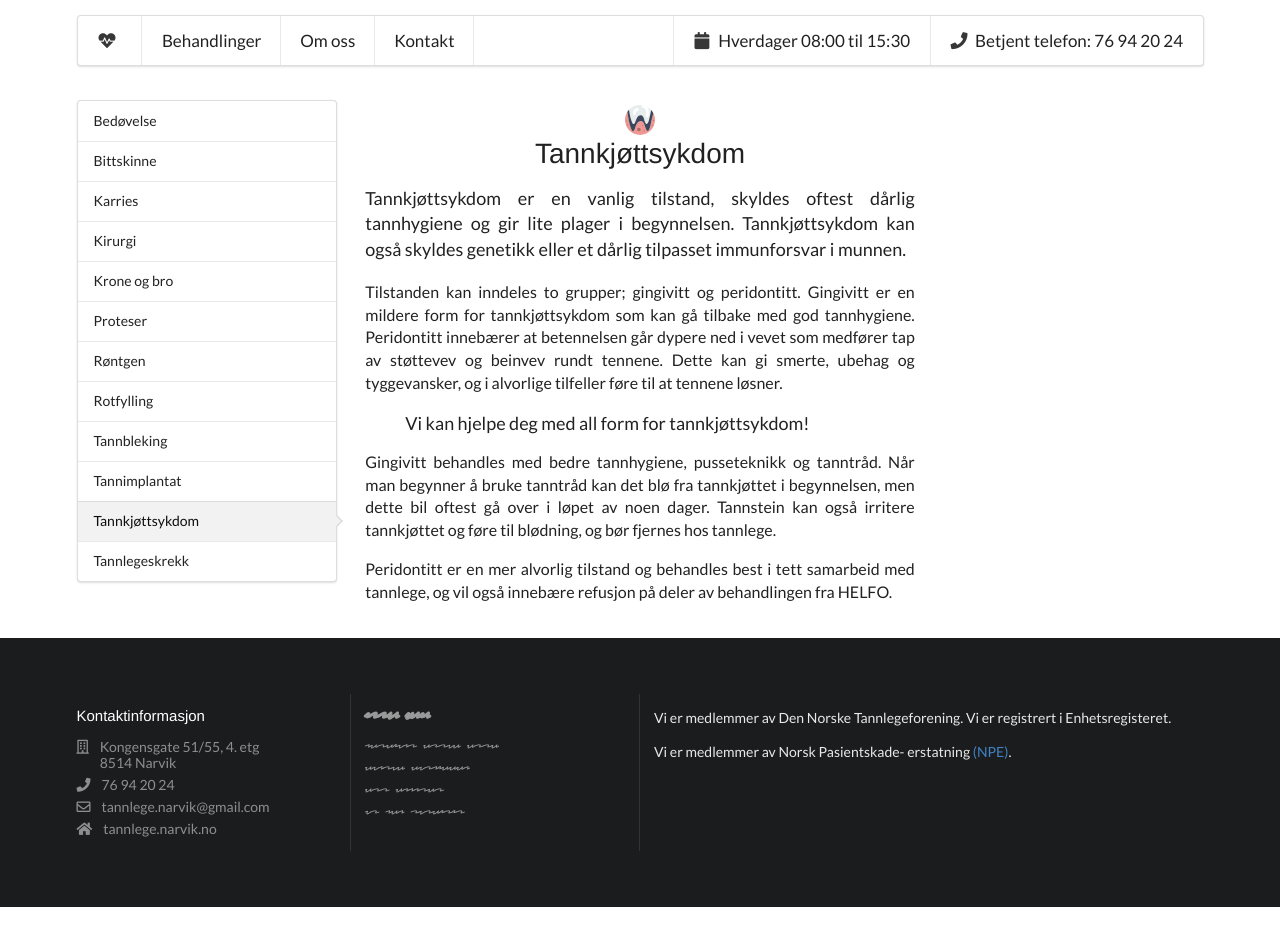
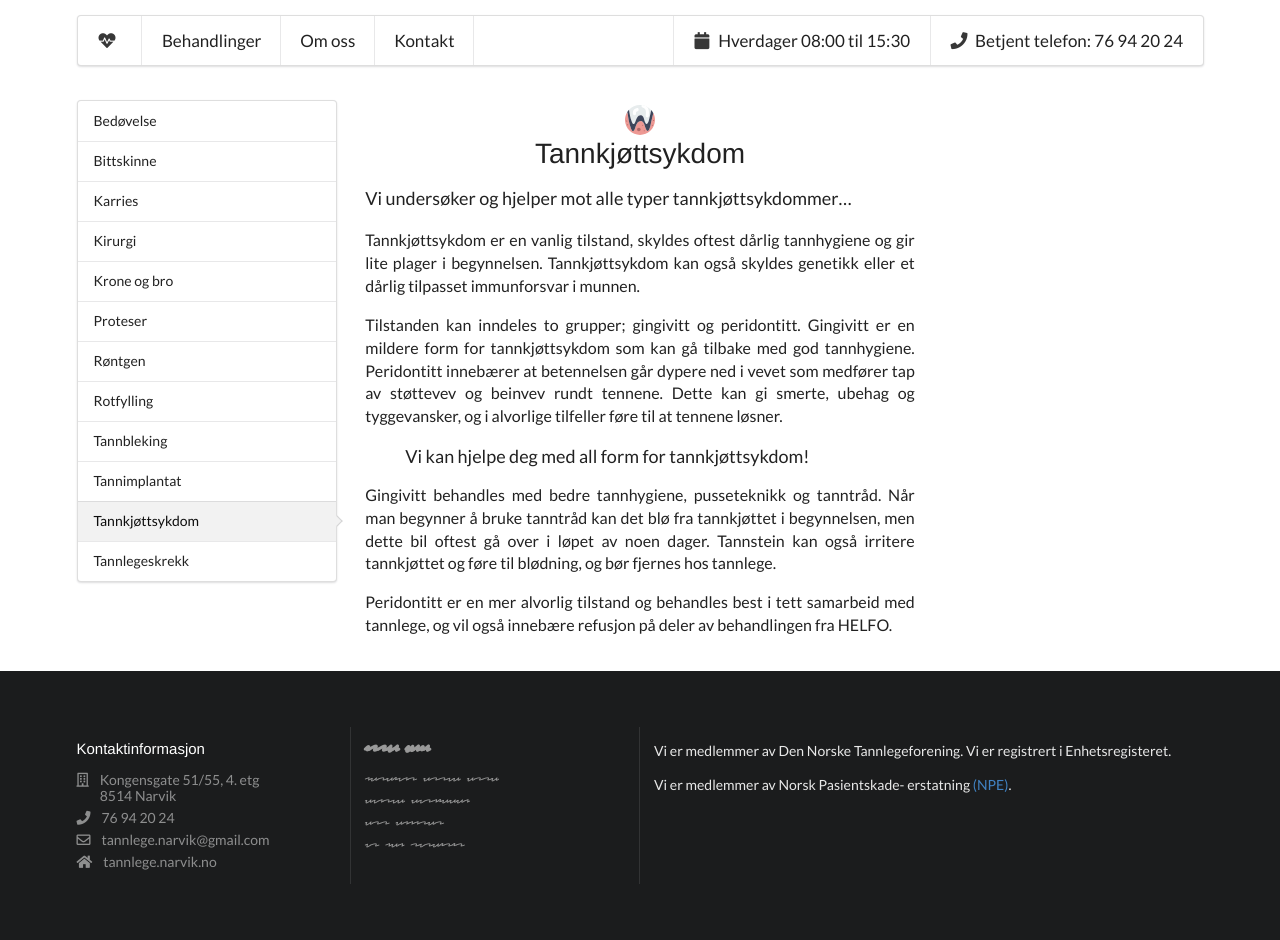
Before and after one commit to Starefossen/tannlege.narvik.no, a Jekyll site: the page built from _treatments/tannkjottsykdom.md, in a window 1280 px wide. Built offline with Jekyll 4.4.1, drawn with Linux system fonts in a browser that asks for light colours; nearby versions of some CDN libraries; before the commit the page ends 915 px from its top, so only the background shows below that.

Commit message:
Update tannkjottsykdom.md

```diff
--- a/_treatments/tannkjottsykdom.md
+++ b/_treatments/tannkjottsykdom.md
@@ -4,11 +4,13 @@ title: Tannkjøttsykdom
 image: gum-1
 ---
 
+Vi undersøker og hjelper mot alle typer tannkjøttsykdommer...
+
+<!--more-->
+
 Tannkjøttsykdom er en vanlig tilstand, skyldes oftest dårlig tannhygiene og gir
 lite plager i begynnelsen. Tannkjøttsykdom kan også skyldes genetikk eller et
 dårlig tilpasset immunforsvar i munnen.
-
-<!--more-->
 
 Tilstanden kan inndeles to grupper; gingivitt og peridontitt. Gingivitt er en
 mildere form for tannkjøttsykdom som kan gå tilbake med god tannhygiene.
```
